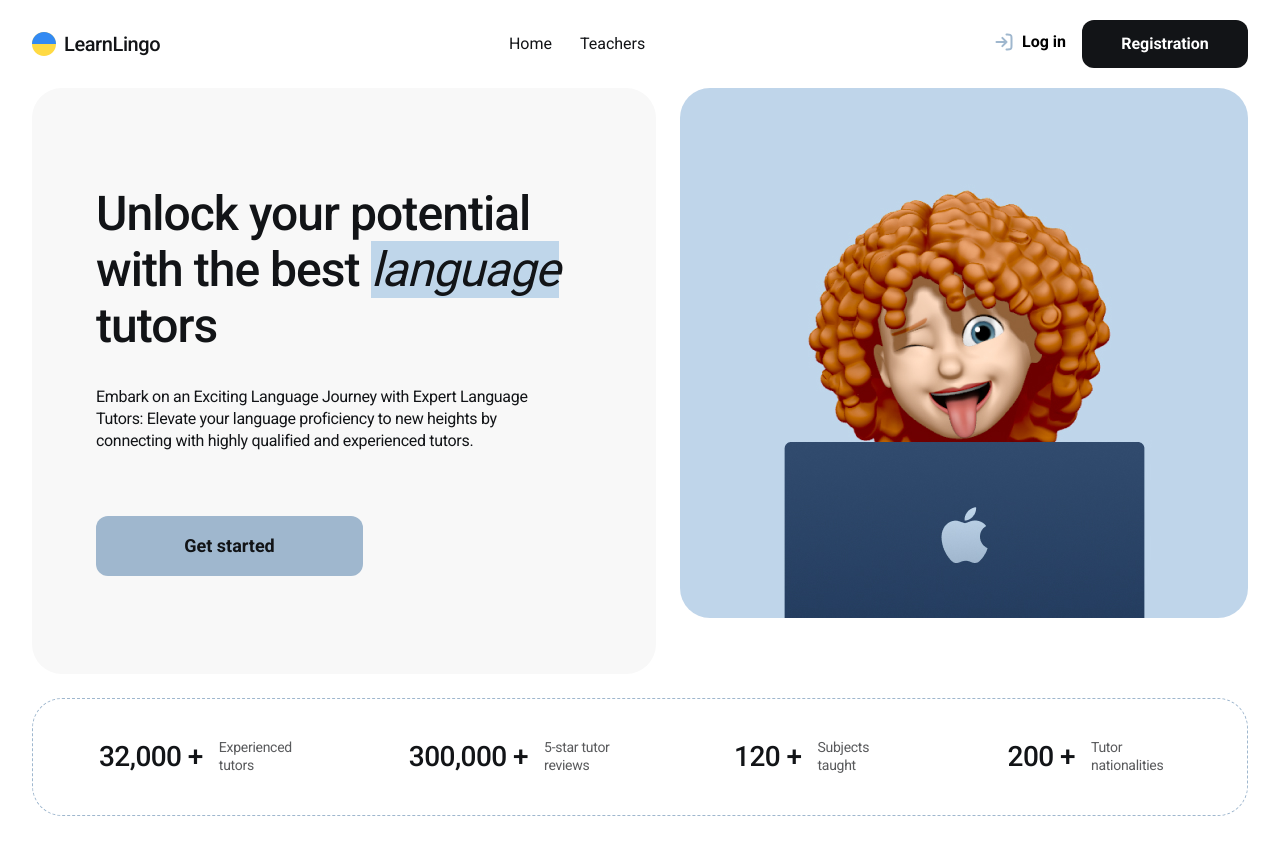
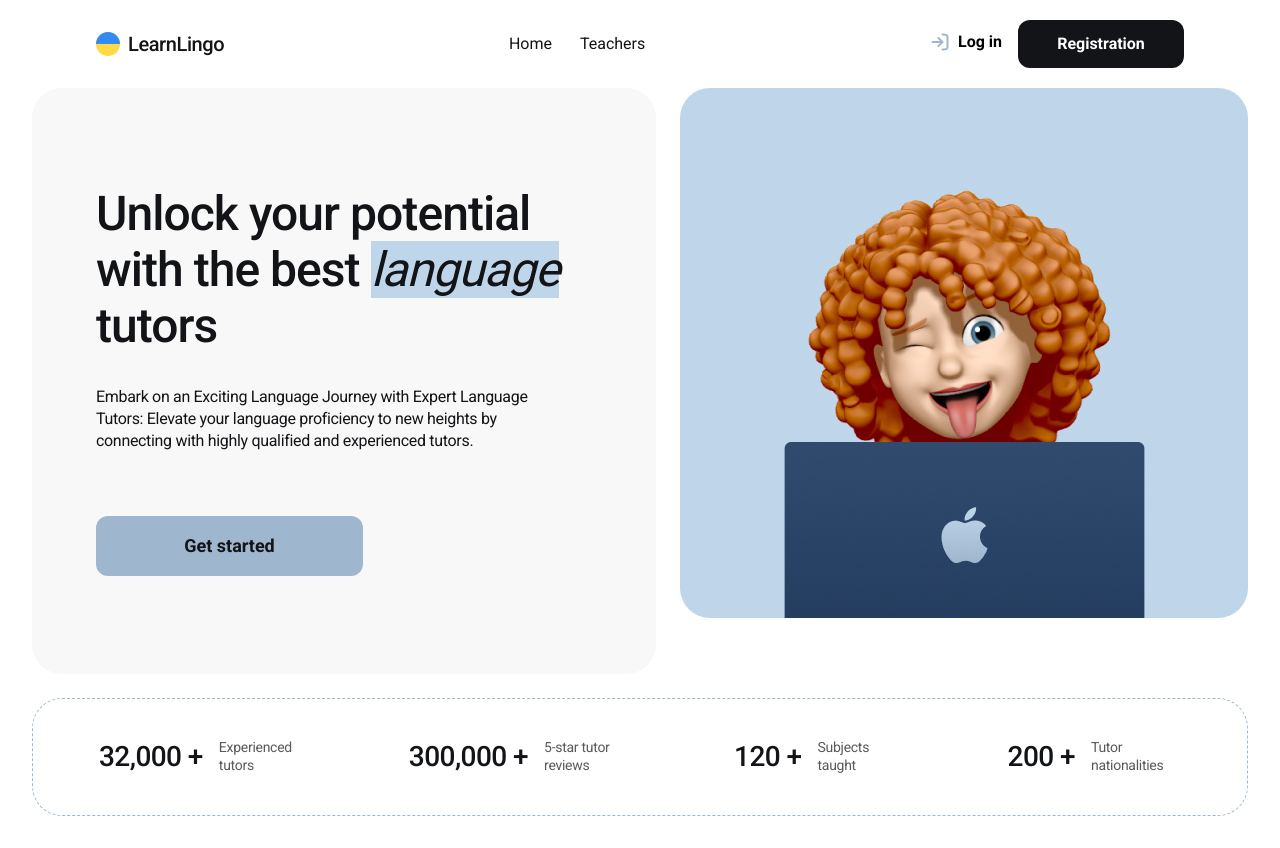
Before and after one commit to Anastasiia-Kosh/LearnLingo, a React (Vite) app: page / in a window 1280 px wide. Built offline with nearby package versions, Linux system fonts and the light colour scheme; no server answers.

Commit message:
fix styles header

```diff
--- a/src/components/Header/Header.module.css
+++ b/src/components/Header/Header.module.css
@@ -2,8 +2,7 @@
   --modal-width: 566px;
 }
 .header {
-  padding-top: 20px;
-  padding-bottom: 20px;
+  padding: 20px 64px;
 }
 
 .wrapperHeader {
--- a/src/components/LoginForm/LoginForm.tsx
+++ b/src/components/LoginForm/LoginForm.tsx
@@ -88,7 +88,7 @@ export default function LoginForm({ onClose }: LoginFormProps) {
             <button
               type="button"
               className={css.passwordToggle}
-              onClick={() => setShowPassword(!showPassword)}
+              onClick={() => setShowPassword(prev => !prev)}
             >
               <svg width="20" height="20">
                 <use
--- a/src/components/RegisterForm/RegisterForm.tsx
+++ b/src/components/RegisterForm/RegisterForm.tsx
@@ -95,7 +95,7 @@ export default function RegisterForm({ onClose }: RegisterFormProps) {
             <button
               type="button"
               className={css.passwordToggle}
-              onClick={() => setShowPassword(!showPassword)}
+              onClick={() => setShowPassword(prev => !prev)}
             >
               <svg width="20" height="20">
                 <use
--- a/src/components/TeacherCard/TeacherCard.tsx
+++ b/src/components/TeacherCard/TeacherCard.tsx
@@ -48,7 +48,6 @@ export default function TeacherCard({
   return (
     <article className={css.teacherCard}>
       <div className={css.avatarWrap}>
-        {" "}
         <img
           className={css.avatar}
           src={teacher.avatar_url}
@@ -108,12 +107,10 @@ export default function TeacherCard({
 
         <ul className={css.teachInfo}>
           <li>
-            {" "}
             <span className={css.colorCard}>Speaks: </span>
             {teacher.languages.join(", ")}
           </li>
           <li>
-            {" "}
             <span className={css.colorCard}>Lesson Info: </span>
             {teacher.lesson_info}
           </li>
--- a/src/index.css
+++ b/src/index.css
@@ -92,22 +92,24 @@ main {
   flex: 1;
 }
 
-/* Styles for Mobile devices */
+/* Desktop — базові стилі */
 .container {
   width: 100%;
-  padding: 0 20px;
+  max-width: 1440px;
+  padding: 0 64px;
   margin: 0 auto;
 }
-/* Styles for Tablet devices */
-@media screen and (min-width: 768px) {
+
+/* Tablet */
+@media screen and (max-width: 1439px) {
   .container {
     padding: 0 32px;
   }
 }
-/* Styles for Desktop devices */
-@media screen and (min-width: 1440px) {
+
+/* Mobile */
+@media screen and (max-width: 767px) {
   .container {
-    max-width: 1440px;
-    padding: 0 64px;
+    padding: 0 20px;
   }
 }
```
